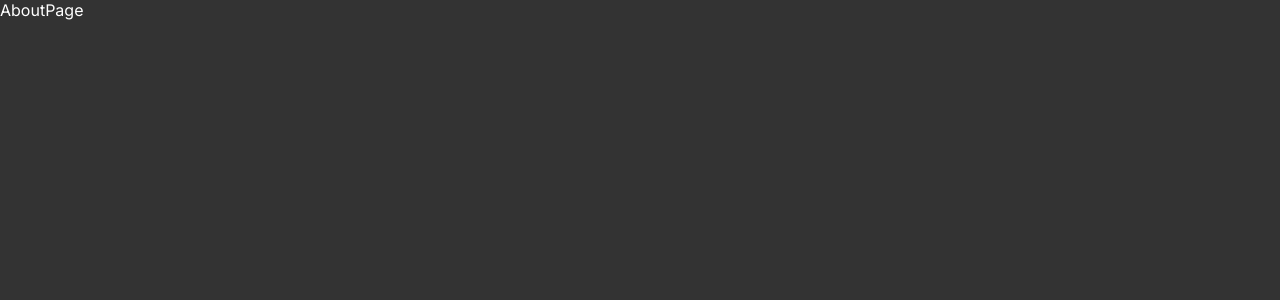
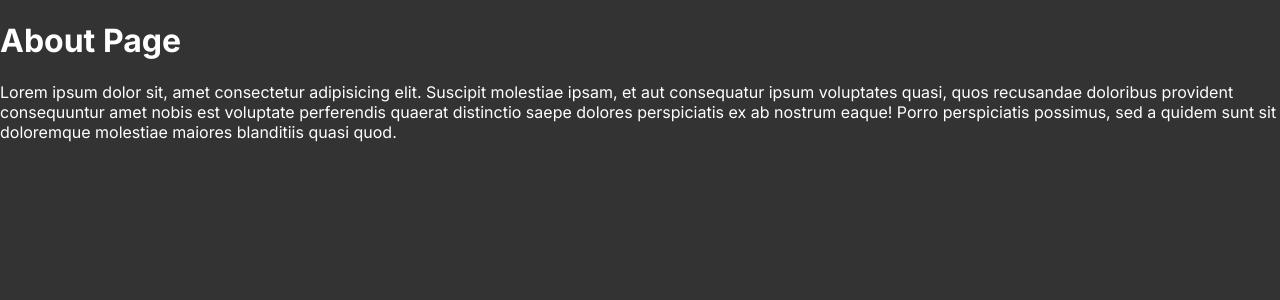
Before and after one commit to Emp923/nextjs-demo, a Next.js app: page /about in a window 1280 px wide. Shown: the top 300 px of the page. Built offline with nearby package versions, Linux system fonts and the light colour scheme.

Commit message:
basic navigation

```diff
--- a/app/about/page.jsx
+++ b/app/about/page.jsx
@@ -1,6 +1,16 @@
 const AboutPage = () => {
   return (
-    <div>AboutPage</div>
+    <div>
+      <h1>About Page</h1>
+      <p>
+        Lorem ipsum dolor sit, amet consectetur adipisicing elit. Suscipit
+        molestiae ipsam, et aut consequatur ipsum voluptates quasi, quos
+        recusandae doloribus provident consequuntur amet nobis est voluptate
+        perferendis quaerat distinctio saepe dolores perspiciatis ex ab nostrum
+        eaque! Porro perspiciatis possimus, sed a quidem sunt sit doloremque
+        molestiae maiores blanditiis quasi quod.
+      </p>
+    </div>
   );
 };
 
```
Also changed, not shown: app/page.js (+16 -1 lines).
